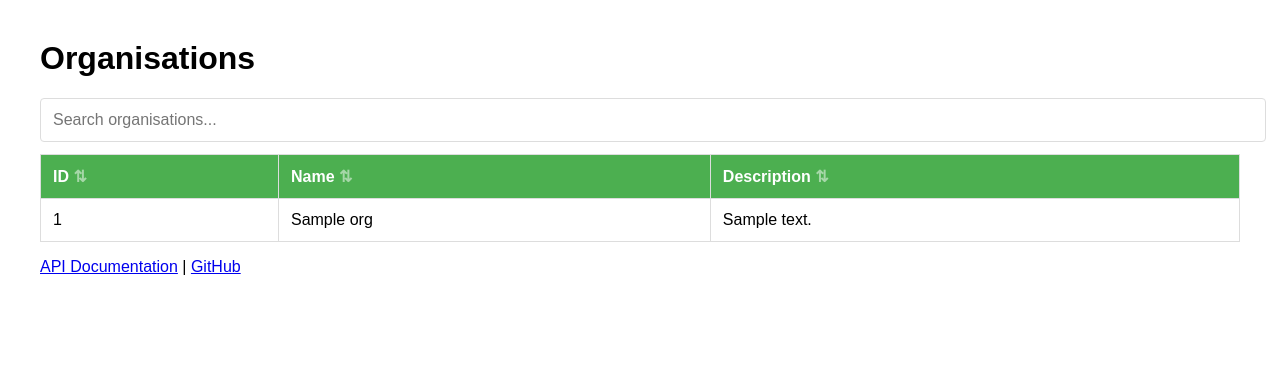
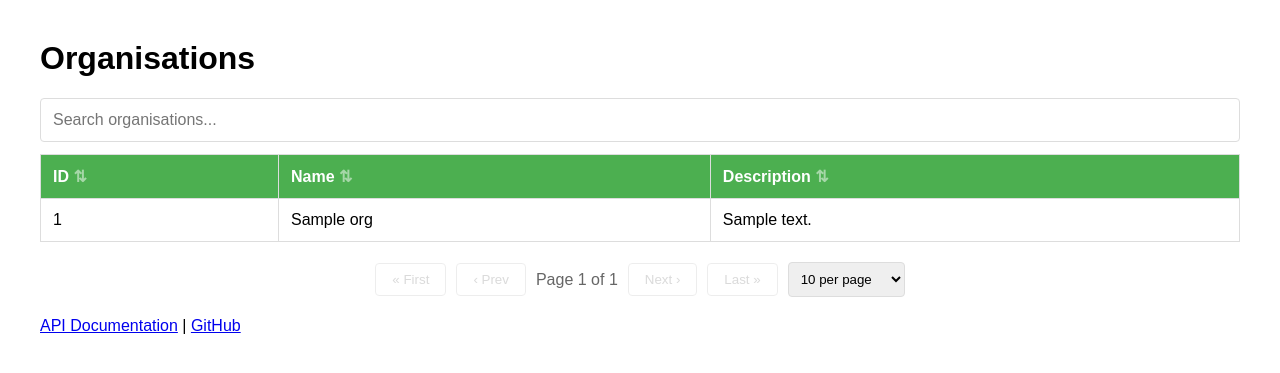
Before and after one commit to budgester/organisations, a FastAPI app: template templates/index.html in a window 1280 px wide. Shown: the top 373 px of the page. Run offline with FastAPI, Linux system fonts and the light colour scheme; the template is opened without the code that fills it: most values are stand-ins (such as "Sample title", 1, 10 or a date in 2020).

Commit message:
Add pagination to organisations table
- First/Prev/Next/Last navigation buttons
- Configurable page size (10/25/50/100)
- Works with search and sort

Co-Authored-By: Claude Opus 4.5 <noreply@anthropic.com>

```diff
--- a/templates/index.html
+++ b/templates/index.html
@@ -13,8 +13,14 @@
         th.desc::after { content: ' ↓'; opacity: 1; }
         tr:nth-child(even) { background-color: #f2f2f2; }
         tr:hover { background-color: #ddd; }
-        #searchBox { width: 100%; padding: 12px; margin-bottom: 12px; border: 1px solid #ddd; border-radius: 4px; font-size: 16px; }
+        #searchBox { width: 100%; padding: 12px; margin-bottom: 12px; border: 1px solid #ddd; border-radius: 4px; font-size: 16px; box-sizing: border-box; }
         #searchBox:focus { outline: none; border-color: #4CAF50; }
+        .pagination { display: flex; justify-content: center; align-items: center; gap: 10px; margin: 20px 0; }
+        .pagination button { padding: 8px 16px; border: 1px solid #ddd; background: white; cursor: pointer; border-radius: 4px; }
+        .pagination button:hover:not(:disabled) { background-color: #4CAF50; color: white; }
+        .pagination button:disabled { opacity: 0.5; cursor: not-allowed; }
+        .pagination select { padding: 8px; border: 1px solid #ddd; border-radius: 4px; }
+        .page-info { color: #666; }
     </style>
 </head>
 <body>
@@ -38,18 +44,68 @@
             {% endfor %}
         </tbody>
     </table>
+    <div class="pagination">
+        <button onclick="firstPage()">« First</button>
+        <button onclick="prevPage()">‹ Prev</button>
+        <span class="page-info">Page <span id="currentPage">1</span> of <span id="totalPages">1</span></span>
+        <button onclick="nextPage()">Next ›</button>
+        <button onclick="lastPage()">Last »</button>
+        <select id="pageSize" onchange="changePageSize()">
+            <option value="10">10 per page</option>
+            <option value="25">25 per page</option>
+            <option value="50">50 per page</option>
+            <option value="100">100 per page</option>
+        </select>
+    </div>
     <p>
         <a href="/docs">API Documentation</a> |
         <a href="https://github.com/budgester/organisations">GitHub</a>
     </p>
     <script>
+        let currentPage = 1;
+        let pageSize = 10;
         let sortDirection = [true, true, true];
+        let allRows = [];
+        let filteredRows = [];
+
+        document.addEventListener('DOMContentLoaded', () => {
+            const tbody = document.getElementById("orgTable").querySelector("tbody");
+            allRows = Array.from(tbody.querySelectorAll("tr"));
+            filteredRows = [...allRows];
+            updatePagination();
+        });
+
+        function updatePagination() {
+            const totalPages = Math.ceil(filteredRows.length / pageSize) || 1;
+            if (currentPage > totalPages) currentPage = totalPages;
+            if (currentPage < 1) currentPage = 1;
+
+            document.getElementById("currentPage").textContent = currentPage;
+            document.getElementById("totalPages").textContent = totalPages;
+
+            const start = (currentPage - 1) * pageSize;
+            const end = start + pageSize;
+
+            allRows.forEach(row => row.style.display = "none");
+            filteredRows.slice(start, end).forEach(row => row.style.display = "");
+
+            const buttons = document.querySelectorAll(".pagination button");
+            buttons[0].disabled = buttons[1].disabled = currentPage === 1;
+            buttons[2].disabled = buttons[3].disabled = currentPage === totalPages;
+        }
+
+        function firstPage() { currentPage = 1; updatePagination(); }
+        function prevPage() { currentPage--; updatePagination(); }
+        function nextPage() { currentPage++; updatePagination(); }
+        function lastPage() { currentPage = Math.ceil(filteredRows.length / pageSize); updatePagination(); }
+        function changePageSize() {
+            pageSize = parseInt(document.getElementById("pageSize").value);
+            currentPage = 1;
+            updatePagination();
+        }
+
         function sortTable(colIndex) {
-            const table = document.getElementById("orgTable");
-            const tbody = table.querySelector("tbody");
-            const rows = Array.from(tbody.querySelectorAll("tr"));
-            const headers = table.querySelectorAll("th");
-
+            const headers = document.querySelectorAll("th");
             headers.forEach((h, i) => {
                 h.classList.remove("asc", "desc");
                 if (i === colIndex) {
@@ -57,7 +113,7 @@
                 }
             });
 
-            rows.sort((a, b) => {
+            filteredRows.sort((a, b) => {
                 let aVal = a.cells[colIndex].textContent;
                 let bVal = b.cells[colIndex].textContent;
                 if (colIndex === 0) {
@@ -70,18 +126,17 @@
             });
 
             sortDirection[colIndex] = !sortDirection[colIndex];
-            rows.forEach(row => tbody.appendChild(row));
+            const tbody = document.getElementById("orgTable").querySelector("tbody");
+            filteredRows.forEach(row => tbody.appendChild(row));
+            currentPage = 1;
+            updatePagination();
         }
 
         function filterTable() {
             const query = document.getElementById("searchBox").value.toLowerCase();
-            const tbody = document.getElementById("orgTable").querySelector("tbody");
-            const rows = tbody.querySelectorAll("tr");
-
-            rows.forEach(row => {
-                const text = row.textContent.toLowerCase();
-                row.style.display = text.includes(query) ? "" : "none";
-            });
+            filteredRows = allRows.filter(row => row.textContent.toLowerCase().includes(query));
+            currentPage = 1;
+            updatePagination();
         }
     </script>
 </body>
```
